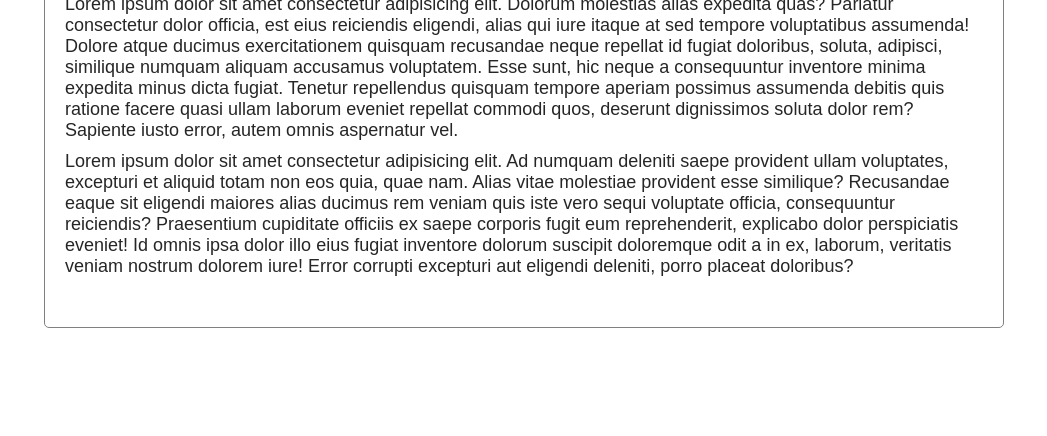
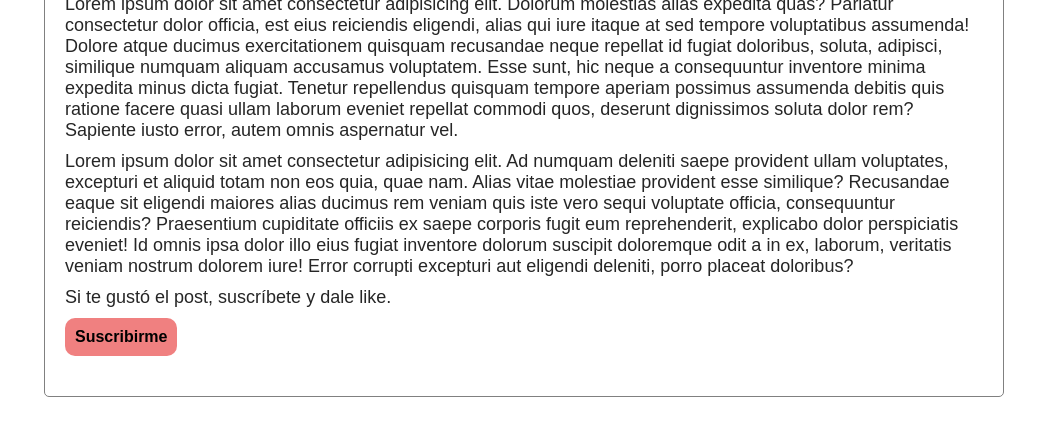
Before and after one commit to IsaacSalirrosas/Git-test, a plain HTML site: page Blog/index.html in a window 1280 px wide. Shown: the part 202-638 px from the top of the page, without its empty margins (116-1163 px from the left). Drawn offline with Linux system fonts and the light colour scheme.

Commit message:
Se añadió una linea más al texto central y un botón de suscripción

```diff
--- a/Blog/index.html
+++ b/Blog/index.html
@@ -20,6 +20,8 @@
         <p>Lorem ipsum dolor sit amet consectetur adipisicing elit. Ad numquam deleniti saepe provident ullam voluptates, excepturi et aliquid totam non eos quia, quae nam. Alias vitae molestiae provident esse similique?
         Recusandae eaque sit eligendi maiores alias ducimus rem veniam quis iste vero sequi voluptate officia, consequuntur reiciendis? Praesentium cupiditate officiis ex saepe corporis fugit eum reprehenderit, explicabo dolor perspiciatis eveniet!
         Id omnis ipsa dolor illo eius fugiat inventore dolorum suscipit doloremque odit a in ex, laborum, veritatis veniam nostrum dolorem iure! Error corrupti excepturi aut eligendi deleniti, porro placeat doloribus?</p>
+        <p>Si te gustó el post, suscríbete y dale like.</p>
+        <input class="button" type="submit" value="Suscribirme">
     </main>
 </body>
 </html>
--- a/Blog/style.css
+++ b/Blog/style.css
@@ -42,3 +42,15 @@ body {
     font-size: 1.8rem;
     margin: 1rem 0;
 }
+.button {
+    font-family: Arial, Helvetica, sans-serif;
+    font-size: 1.6rem;
+    font-weight: bold;
+    padding: 1rem;
+    background-color: lightcoral;
+    border: none;
+    border-radius: 1rem;
+}
+.button:hover {
+    background-color: cadetblue;
+}
```
